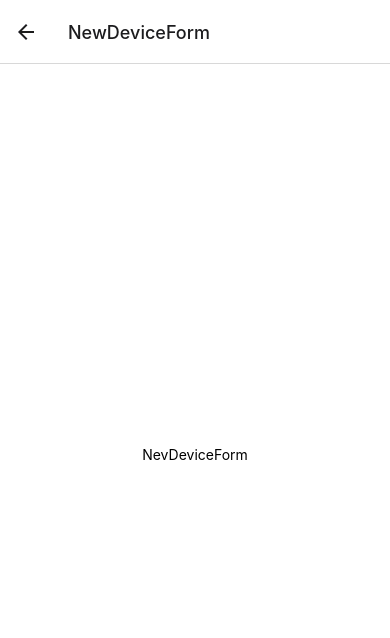
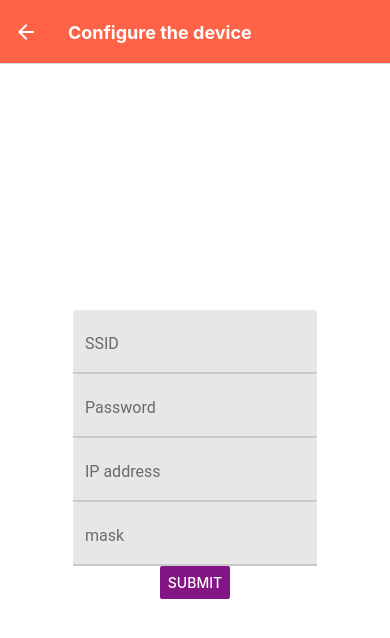
Before and after one commit to michamcz/SmartCurtains, a React Native app: screen /NewDeviceForm in a window 390 px wide. Shown: the top 638 px of the page. Built offline with nearby package versions, Linux system fonts and the light colour scheme.

Commit message:
template changes

```diff
--- /dev/null
+++ b/Components/BannerInfo.js
@@ -0,0 +1,36 @@
+import React from 'react';
+import { StyleSheet, Text } from 'react-native';
+import { Banner } from 'react-native-paper';
+import MaterialCommunityIcons from 'react-native-vector-icons/MaterialCommunityIcons';
+
+
+export default function BannerInfo() {
+
+  const [visible, setVisible] = React.useState(true);
+
+  return (
+    <Banner
+      visible={visible}
+      actions={[
+        {
+          label: 'GOT IT',
+          color: "grey",
+          fontSize: 20,
+          flex: 0.5,
+          onPress: () => setVisible(false),
+        },
+      ]}
+      icon={() => (
+        <MaterialCommunityIcons name="home" color={'black'} size={26} />
+      )}>
+      <Text style={styles.bannerText}>Make sure your phone is connected via WIFI to the device. If the network is invisible check if the device is in configuration mode. </Text>
+    </Banner>
+  );
+}
+
+
+const styles = StyleSheet.create({
+    bannerText: {
+      fontSize: 20
+    }
+  });
--- a/Navigation/StackNavigator.js
+++ b/Navigation/StackNavigator.js
@@ -15,7 +15,20 @@ export default function App() {
         options={{ headerShown: false }}
       />
       <Stack.Screen name="NewDevice" component={NewDevice} />
-      <Stack.Screen name="NewDeviceForm" component={NewDeviceForm} />
+      <Stack.Screen
+        name="NewDeviceForm"
+        component={NewDeviceForm}
+        options={{
+          title: 'Configure the device',
+          headerStyle: {
+            backgroundColor: 'tomato',
+          },
+          headerTintColor: '#fff',
+          headerTitleStyle: {
+            fontWeight: 'bold',
+          },
+        }}
+      />
     </Stack.Navigator>
   );
 }
--- a/Navigation/TabNavigator.js
+++ b/Navigation/TabNavigator.js
@@ -29,7 +29,7 @@ export default function TabNavigator() {
         options={{
           tabBarLabel: 'Add device',
           tabBarIcon: ({ color }) => (
-            <MaterialCommunityIcons name="plus" color={color} size={26} />
+          <MaterialCommunityIcons name="plus" color={color} size={26} />
           ),
         }}
       />
--- a/Screens/HomeScreen.js
+++ b/Screens/HomeScreen.js
@@ -1,10 +1,12 @@
 import React from 'react';
-import { StyleSheet, Text, View } from 'react-native';
+import { StyleSheet, Text, View, Button } from 'react-native';
 
 export default function HomeScreen() {
     return (
       <View style={styles.container}>
         <Text>Home</Text>
+        <Button  title="ON"  color="#841584"  />
+        <Button  title="OFF"  color="#841584"  />
       </View>
     );
   }
--- a/Screens/NewDevice.js
+++ b/Screens/NewDevice.js
@@ -1,15 +1,19 @@
 import React from 'react';
 import { StyleSheet, Text, View, Button } from 'react-native';
+import BannerInfo from '../Components/BannerInfo';
 
 export default function NewDevice({ navigation }) {
-    return (
-      <View style={styles.container}>
-        <Text>NevDevice</Text>
+  return (
+    <>
+      <BannerInfo />
+      <View style={styles.container} >
+        <Text>NewDevice</Text>
         <Button
-        title="ADD NEW DEVICE"
-        onPress={() => navigation.navigate('NewDeviceForm')}
-      />
+          title="ADD NEW DEVICE"
+          onPress={() => navigation.navigate('NewDeviceForm')}
+        />
       </View>
+    </>
     );
   }
 
@@ -20,4 +24,7 @@ export default function NewDevice({ navigation }) {
       alignItems: 'center',
       justifyContent: 'center',
     },
+    bannerText: {
+      fontSize: 20
+    }
   });
--- a/Screens/NewDeviceForm.js
+++ b/Screens/NewDeviceForm.js
@@ -1,10 +1,35 @@
 import React from 'react';
-import { StyleSheet, Text, View } from 'react-native';
+import { StyleSheet, Text, View, Button } from 'react-native';
+import { TextInput } from 'react-native-paper';
 
 export default function NewDeviceForm() {
+  const [SSID, setSSID] = React.useState('');
+  const [password, setpassword] = React.useState('');
+  const [ipAddress, setipAddress] = React.useState('');
+  const [mask, setmask] = React.useState('');
     return (
       <View style={styles.container}>
-        <Text>NevDeviceForm</Text>
+        <TextInput
+          label="SSID"
+          value={SSID}
+          onChangeText={SSID => setSSID(SSID)}
+        />
+        <TextInput
+          label="Password"
+          value={password}
+          onChangeText={password => setpassword(password)}
+        />
+        <TextInput
+          label="IP address"
+          value={ipAddress}
+          onChangeText={ipAddress => setipAddress(ipAddress)}
+        />
+        <TextInput
+          label="mask"
+          value={mask}
+          onChangeText={mask => setmask(mask)}
+        />
+        <Button title="SUBMIT"  color="#841584"/>
       </View>
     );
   }
```
